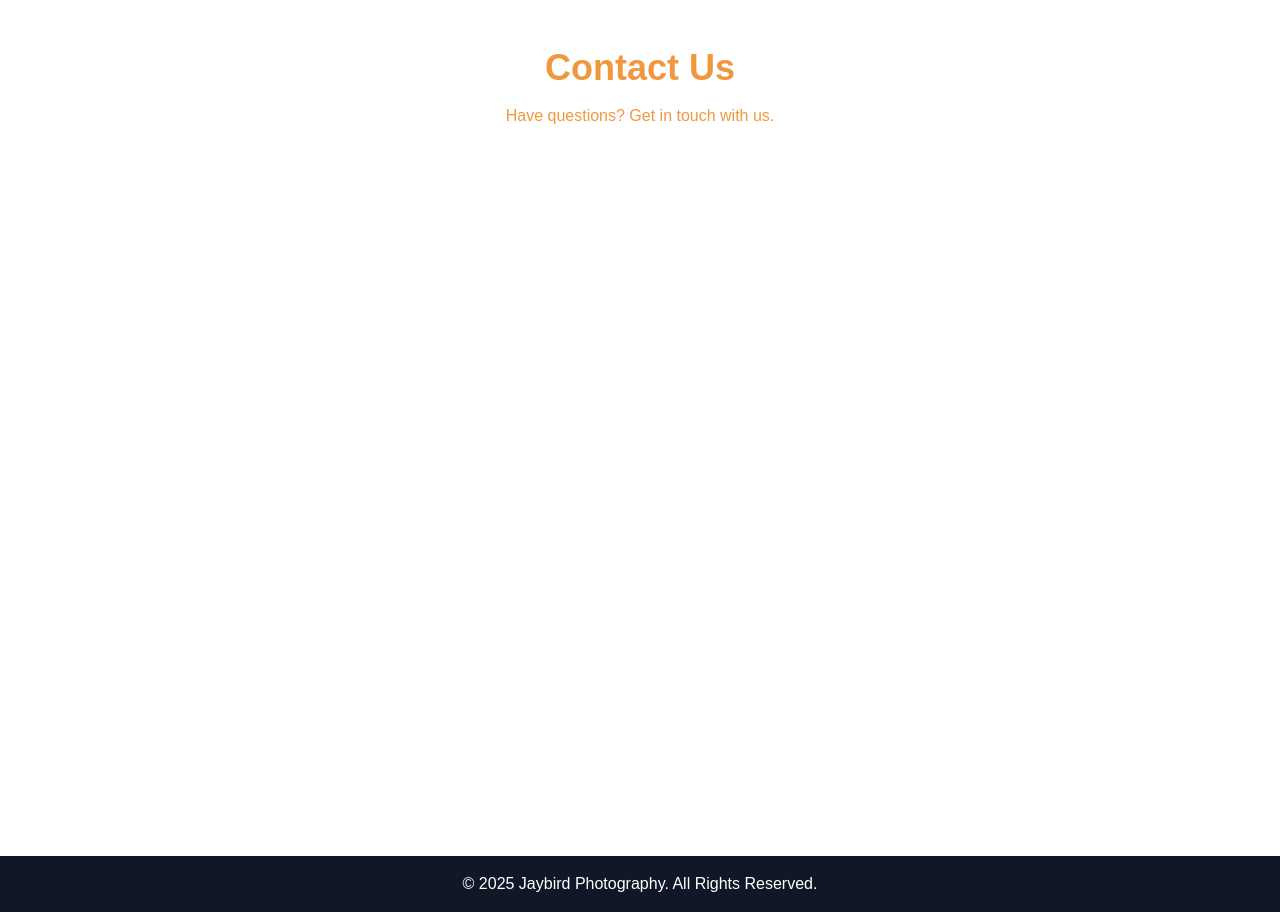
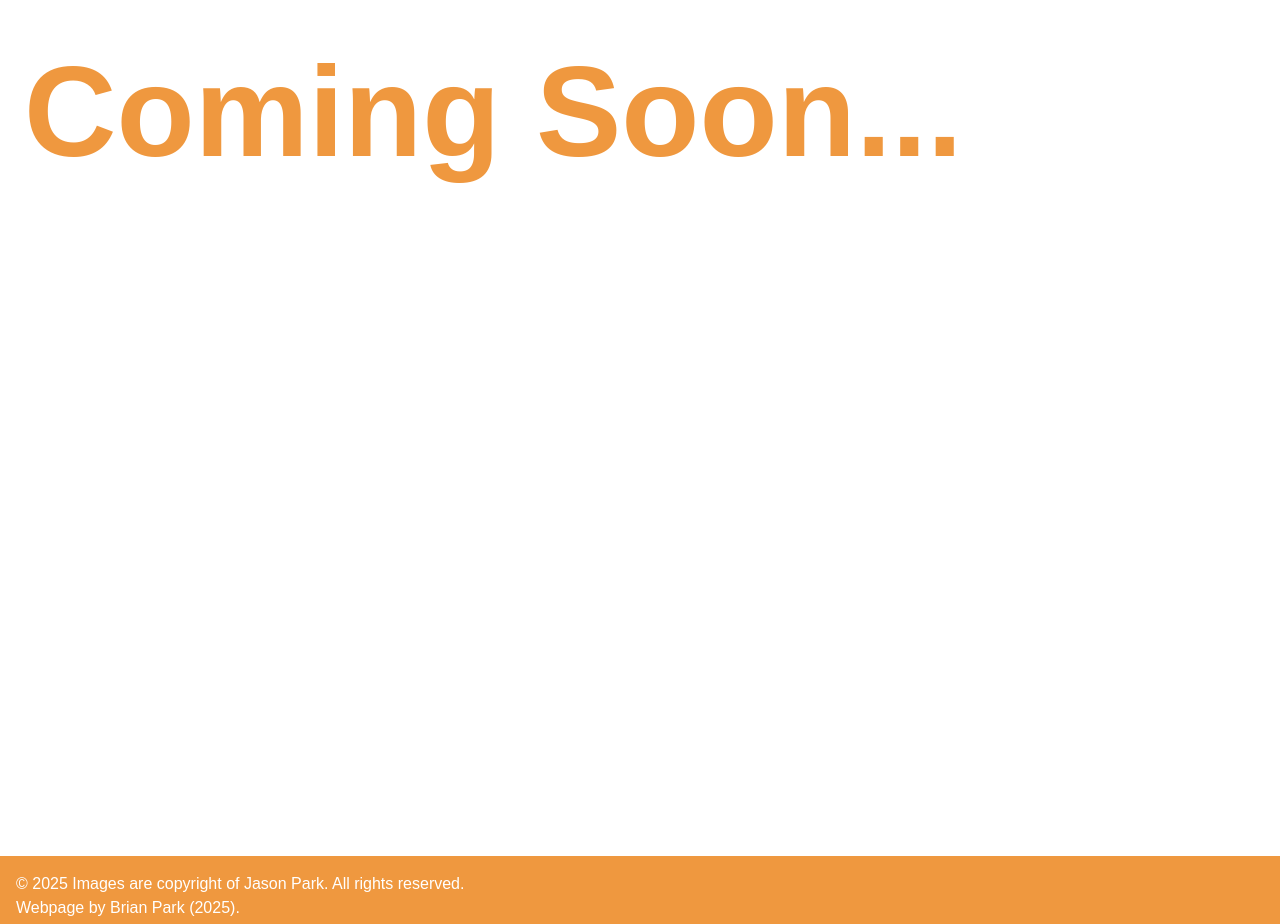
Before and after one commit to bpbrianpark/jaybird, a Next.js app in the folder frontend/: page /dex in a window 1280 px wide. Shown: the part 108-1032 px from the top of the page. Built offline with nearby package versions, Linux system fonts and the light colour scheme.

Commit message:
added footer with correct color and text

```diff
--- a/frontend/src/app/components/Footer.js
+++ b/frontend/src/app/components/Footer.js
@@ -1,7 +1,8 @@
 const Footer = () => {
     return (
-      <footer className="bg-gray-900 text-white text-center p-4 mt-8">
-        <p>&copy; {new Date().getFullYear()} Jaybird Photography. All Rights Reserved.</p>
+      <footer className="bg-[#ef983f] text-white text-left p-4 mt-8">
+        <p>&copy; {new Date().getFullYear()} Images are copyright of Jason Park. All rights reserved.</p>
+        <p>Webpage by Brian Park (2025).</p>
       </footer>
     );
   };
--- a/frontend/src/app/dex/page.js
+++ b/frontend/src/app/dex/page.js
@@ -1,8 +1,7 @@
 export default function Contact() {
     return (
-      <div className="text-center">
-        <h1 className="text-4xl font-bold">Contact Us</h1>
-        <p className="mt-4">Have questions? Get in touch with us.</p>
+      <div className="text-left">
+        <h1 className="text-9xl font-bold">Coming Soon...</h1>
       </div>
     );
   }
```
